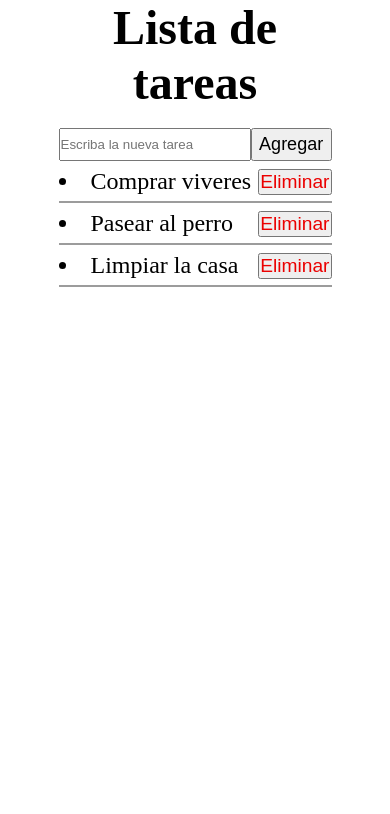
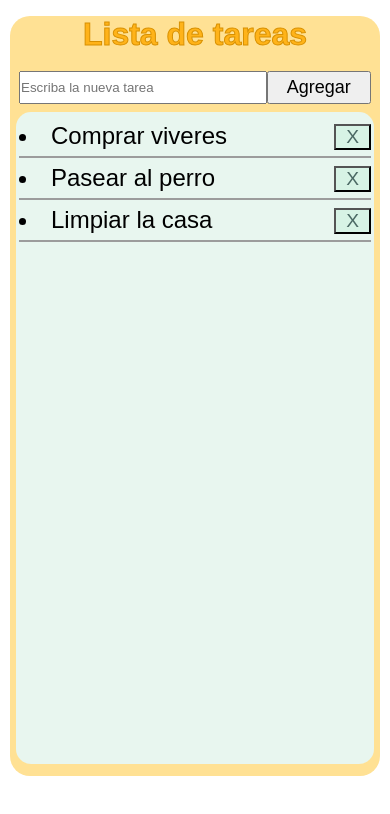
Before and after one commit to mart1ncrespo/ToDoList.github.io, a plain HTML site: page index.html in a window 390 px wide. Drawn offline with Linux system fonts and the light colour scheme; a web font is replaced by a local one.

Commit message:
agregando fuentes y color

```diff
--- a/css/estilos.css
+++ b/css/estilos.css
@@ -1,14 +1,16 @@
 *{
     margin: 0;
     padding: 0;
+
 }
 .container{
     display: flex;
     flex-direction: column;
     justify-content: center;
-    align-content: center;
+    /* align-content: center; */
     width: 70%;
     margin: auto;
+    font-family: 'Mochiy Pop P One', sans-serif;
 }
 h1{
     font-size: 3em;
@@ -28,12 +30,18 @@ ul > li{
     list-style-position:inside;
 
 }
-button:first-child{
+li button:first-child{
     font-size: .8em;
-    color: rgb(235, 0, 0);
+    color: rgb(138, 9, 9);
     float: right;
     margin: 8px 0;
 }
+/* button:first-child{
+    font-size: .8em;
+    color: rgb(138, 9, 9);
+    float: right;
+    margin: 8px 0;
+} */
 /* li button:last-child{
     color: red;
 } */
@@ -43,6 +51,10 @@ button:first-child{
     justify-content: center;
     align-content: center;
     flex-direction: row;
+}
+.principal h1{
+    color: #FFB319;
+    -webkit-text-stroke: 1px #d89000
 }
 #tarea{
     width: 70%;
@@ -66,3 +78,50 @@ ul li.checked {
     color: #fff; */
     text-decoration: line-through;
   }
+  input::placeholder {
+    font-family: 'Mochiy Pop P One', sans-serif;
+  }
+
+
+  @media only screen and (max-width: 420px){
+    /* html{
+        font-size: 90%;
+    } */
+
+    li button:first-child{
+        background-color: #d7f3e5;
+        font-size: .8em;
+        /* text-shadow: rgb(255, 4, 4); */
+        /* padding: 2px 2px; */
+        color: #4b6964;
+        float: right;
+        margin: 8px 0;
+        padding: 0px 10px;
+        /* box-shadow: rgba(0, 0, 0, 0.1) 0px 1px 3px 0px, rgba(0, 0, 0, 0.06) 0px 1px 2px 0px; */
+    }
+    .container{
+        /* font-size: 14px; */
+        margin-top: 1em;
+        height: 90vmax;
+        width: 95%;
+        justify-content:start;
+        align-content: flex-start;
+        background-color: #FFE194;
+        border-radius: 20px;
+    }
+    .campo_tareas{
+        width: 95%;
+        margin: 0 auto;
+    }
+    .tareas{
+        padding: .2em;
+        width: 95%;
+        height: 85%;
+        margin: .5em auto;
+        background-color: #E8F6EF;
+        border-radius: 15px;
+    }
+    .principal h1{
+        font-size: 2em;
+    }
+}
--- a/index.html
+++ b/index.html
@@ -4,6 +4,11 @@
     <meta charset="UTF-8">
     <meta http-equiv="X-UA-Compatible" content="IE=edge">
     <meta name="viewport" content="width=device-width, initial-scale=1.0">
+
+    <link rel="preconnect" href="https://fonts.googleapis.com">
+    <link rel="preconnect" href="https://fonts.gstatic.com" crossorigin>
+    <link href="https://fonts.googleapis.com/css2?family=Mochiy+Pop+P+One&display=swap" rel="stylesheet">
+
     <link rel="stylesheet" href="css/estilos.css">
     <title>ToDoList</title>
 </head>
@@ -11,16 +16,16 @@
     <div class="container">
         <div class="principal">
             <h1>Lista de tareas</h1><br>
-            <div>
+            <div class="campo_tareas">
                 <input id="tarea" type="text" placeholder="Escriba la nueva tarea">
                 <button onclick="AgregarNuevaTarea()" id="btn_agregar">Agregar</button>
             </div>
         </div>
         <div class="tareas">
             <ul id="tareas_elementos">
-                <li>Comprar viveres <!--<button>Editar</button>--><button class="cerrar" onclick="EliminarTarea(this)">Eliminar</button></li>
-                <li>Pasear al perro <!--<button>Editar</button>--><button class="cerrar" onclick="EliminarTarea(this)">Eliminar</button></li>
-                <li>Limpiar la casa <!--<button>Editar</button>--><button class="cerrar" onclick="EliminarTarea(this)">Eliminar</button></li>
+                <li>Comprar viveres <!--<button>Editar</button>--><button class="cerrar" onclick="EliminarTarea(this)">X</button></li>
+                <li>Pasear al perro <!--<button>Editar</button>--><button class="cerrar" onclick="EliminarTarea(this)">X</button></li>
+                <li>Limpiar la casa <!--<button>Editar</button>--><button class="cerrar" onclick="EliminarTarea(this)">X</button></li>
             </ul>
         </div>
     </div>
--- a/js/lista_funcion.js
+++ b/js/lista_funcion.js
@@ -25,7 +25,7 @@ function CrearBotones(padre){
 
     let eliminar = document.createElement("button");
     eliminar.classList.add("cerrar")
-    let elimText = document.createTextNode("Eliminar")
+    let elimText = document.createTextNode("X")
     eliminar.appendChild(elimText);
     eliminar.addEventListener("click",EliminarTarea);
     padre.appendChild(eliminar);
```
